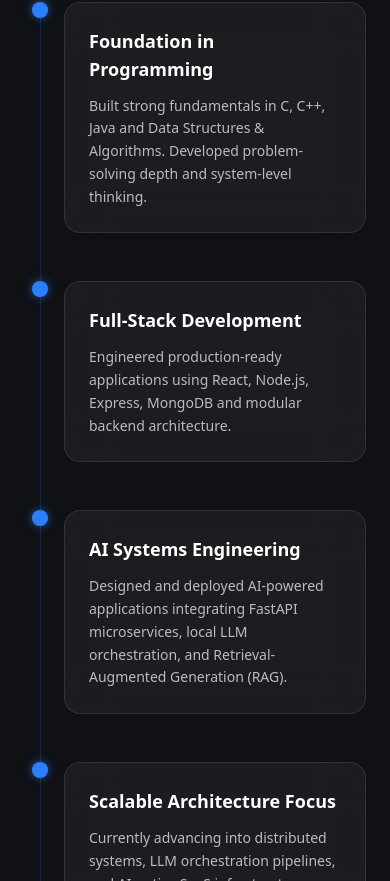
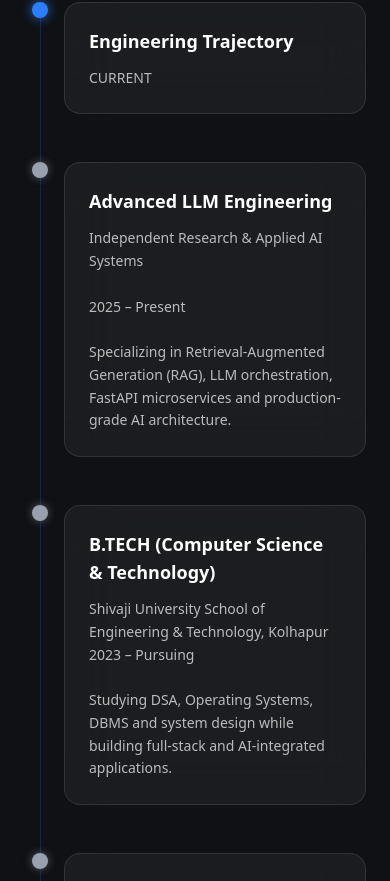
Before and after one commit to shrivardhanmohite/shrivardhan-portfolio, a React (Vite) app: page / in a window 390 px wide. Shown: the part 5083-5964 px from the top of the page. Built offline with nearby package versions, Linux system fonts and the light colour scheme.

Commit message:
journey update

```diff
--- a/src/components/Journey.jsx
+++ b/src/components/Journey.jsx
@@ -3,24 +3,28 @@ import { motion } from "framer-motion";
 export default function Journey() {
   const milestones = [
     {
-      title: "Foundation in Programming",
-      description:
-        "Built strong fundamentals in C, C++, Java and Data Structures & Algorithms. Developed problem-solving depth and system-level thinking."
+      title: "Engineering Trajectory",
+      description: "CURRENT"
     },
     {
-      title: "Full-Stack Development",
+      title: "Advanced LLM Engineering",
       description:
-        "Engineered production-ready applications using React, Node.js, Express, MongoDB and modular backend architecture."
+        "Independent Research & Applied AI Systems\n\n2025 – Present\n\nSpecializing in Retrieval-Augmented Generation (RAG), LLM orchestration, FastAPI microservices and production-grade AI architecture."
     },
     {
-      title: "AI Systems Engineering",
+      title: "B.TECH (Computer Science & Technology)",
       description:
-        "Designed and deployed AI-powered applications integrating FastAPI microservices, local LLM orchestration, and Retrieval-Augmented Generation (RAG)."
+        "Shivaji University School of Engineering & Technology, Kolhapur\n2023 – Pursuing\n\nStudying DSA, Operating Systems, DBMS and system design while building full-stack and AI-integrated applications."
     },
     {
-      title: "Scalable Architecture Focus",
+      title: "HSC (CBSE)",
       description:
-        "Currently advancing into distributed systems, LLM orchestration pipelines, and AI-native SaaS infrastructure."
+        "Teens World Corporate School, Boisar\n2022 – 2023 • 88.6%\n\nComputer Science as core subject. Strengthened programming fundamentals and analytical thinking."
+    },
+    {
+      title: "SSC (CBSE)",
+      description:
+        "Teens World Corporate School, Boisar\n2020 – 2021 • 94.3%\n\nBuilt strong mathematical reasoning and structured problem-solving foundation."
     }
   ];
 
@@ -53,7 +57,13 @@ export default function Journey() {
               }`}
             >
               {/* Timeline Dot */}
-              <div className="absolute left-2 sm:left-4 md:left-1/2 md:-translate-x-1/2 w-4 h-4 rounded-full bg-blue-500 shadow-[0_0_10px_rgba(59,130,246,0.6)]" />
+              <div
+                className={`absolute left-2 sm:left-4 md:left-1/2 md:-translate-x-1/2 w-4 h-4 rounded-full ${
+                  index === 0
+                    ? "bg-blue-500 shadow-[0_0_12px_rgba(59,130,246,0.8)]"
+                    : "bg-gray-400 shadow-[0_0_8px_rgba(156,163,175,0.5)]"
+                }`}
+              />
 
               {/* Card */}
               <div
@@ -63,11 +73,11 @@ export default function Journey() {
                     : "md:ml-auto md:pl-12"
                 }`}
               >
-                <h4 className="text-lg sm:text-xl font-semibold mb-3">
+                <h4 className="text-lg sm:text-xl font-semibold mb-3 whitespace-pre-line">
                   {item.title}
                 </h4>
 
-                <p className="text-sm sm:text-base opacity-70 leading-relaxed">
+                <p className="text-sm sm:text-base opacity-70 leading-relaxed whitespace-pre-line">
                   {item.description}
                 </p>
               </div>
```
